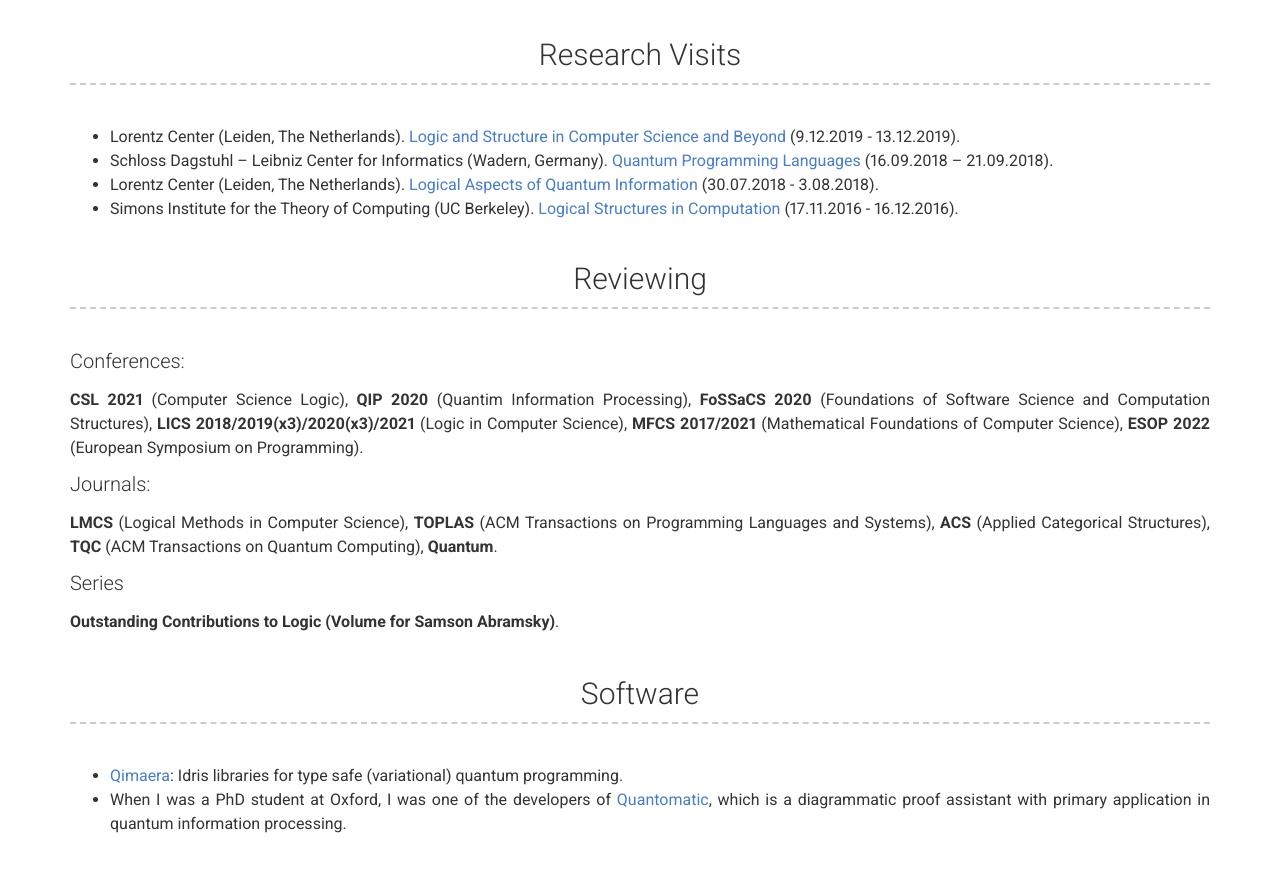
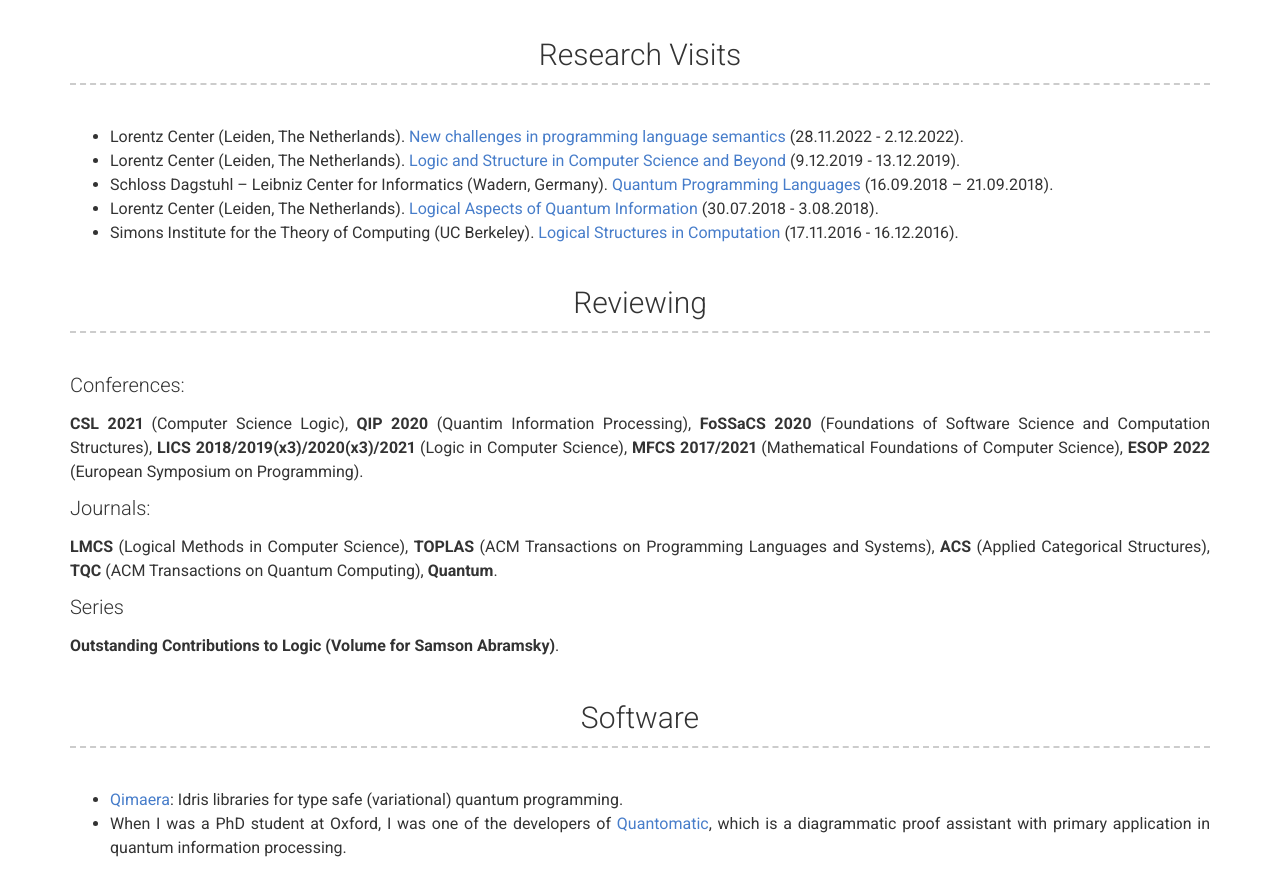
Before and after one commit to zamdzhiev/zamdzhiev.github.io, a plain HTML site: page index.html in a window 1280 px wide. Shown: the part 3625-4498 px from the top of the page. Drawn offline with nearby package versions, Linux system fonts and the light colour scheme; files whose address does not match are found by name.

Commit message:
small change (still need edits)

```diff
--- a/index.html
+++ b/index.html
@@ -242,6 +242,7 @@ Supervisor: <a href="https://www.cs.ox.ac.uk/bob.coecke/">Bob Coecke</a>.</p>
   <div class="row clearfix">
     <div class="col-md-12">
       <ul>
+  <li>Lorentz Center (Leiden, The Netherlands). <a href="https://www.lorentzcenter.nl/new-challenges-in-programming-language-semantics.html">New challenges in programming language semantics</a> (28.11.2022 - 2.12.2022).</li>
   <li>Lorentz Center (Leiden, The Netherlands). <a href="https://www.lorentzcenter.nl/lc/web/2019/1178/info.php3?wsid=1178&amp;venue=Oort">Logic and Structure in Computer Science and Beyond</a> (9.12.2019 - 13.12.2019).</li>
   <li>Schloss Dagstuhl – Leibniz Center for Informatics (Wadern, Germany). <a href="https://www.dagstuhl.de/en/program/calendar/semhp/?semnr=18381">Quantum Programming Languages</a> (16.09.2018 – 21.09.2018).</li>
   <li>Lorentz Center (Leiden, The Netherlands). <a href="https://www.lorentzcenter.nl/lc/web/2018/978/info.php3?wsid=978">Logical Aspects of Quantum Information</a> (30.07.2018 - 3.08.2018).</li>
```
